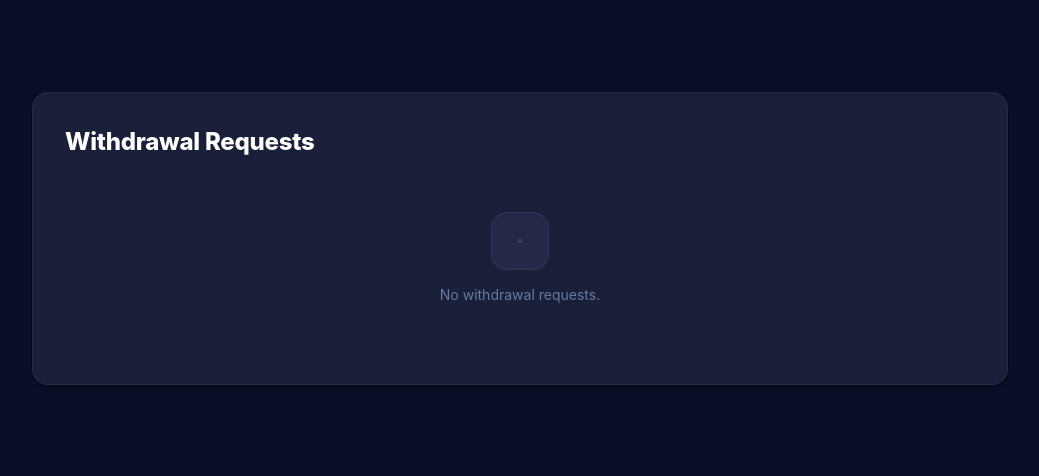
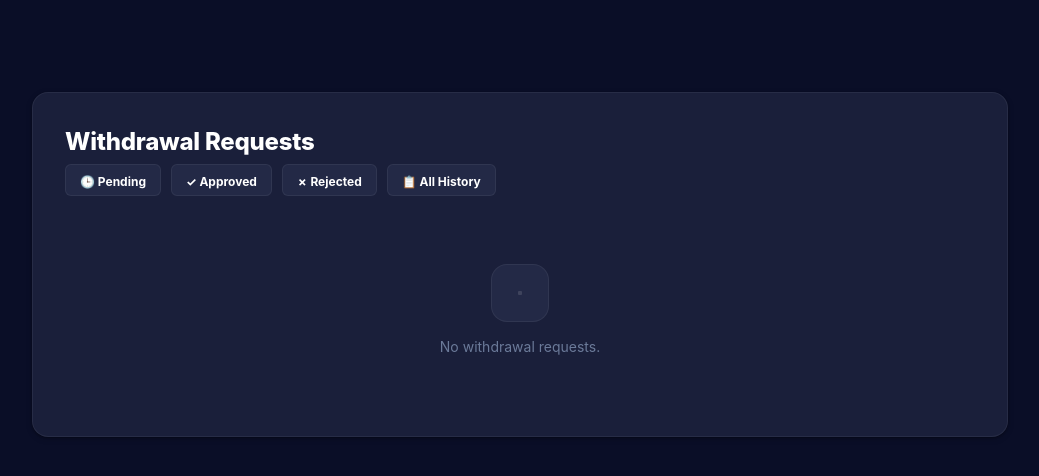
Before and after one commit to Flowboyz/lottery, a Python web app: template templates/admin/withdrawals.html in a window 1280 px wide. Shown: the top 476 px of the page, without its empty margins (240-1279 px from the left). Run offline with Jinja, Linux system fonts and the light colour scheme; the template is opened without the code that fills it, so the values that code supplies are empty; some libraries are stand-ins or nearby versions.

Commit message:
Add withdrawal history filters (Pending, Approved, Rejected, All) to admin withdrawals view

```diff
--- a/templates/admin/withdrawals.html
+++ b/templates/admin/withdrawals.html
@@ -4,6 +4,13 @@
 <div class="content page-content">
     <div class="page-card">
         <h2 class="page-heading">Withdrawal Requests</h2>
+
+        <div class="tab-filters" style="display:flex; flex-wrap:wrap; gap:10px; margin-bottom:20px;">
+            <a href="{{ url_for('admin.withdrawals', status='pending') }}" class="small-btn" style="background:{% if status_filter == 'pending' %}var(--accent-primary){% else %}var(--bg-elevated, #242526){% endif %}; color:{% if status_filter == 'pending' %}#042b22{% else %}var(--text-primary){% endif %}; text-decoration:none; font-weight:bold; border:1px solid var(--border-subtle); padding: 8px 14px; border-radius: 6px;">🕒 Pending</a>
+            <a href="{{ url_for('admin.withdrawals', status='approved') }}" class="small-btn" style="background:{% if status_filter == 'approved' %}#00b894{% else %}var(--bg-elevated, #242526){% endif %}; color:{% if status_filter == 'approved' %}#fff{% else %}var(--text-primary){% endif %}; text-decoration:none; font-weight:bold; border:1px solid var(--border-subtle); padding: 8px 14px; border-radius: 6px;">✓ Approved</a>
+            <a href="{{ url_for('admin.withdrawals', status='rejected') }}" class="small-btn" style="background:{% if status_filter == 'rejected' %}#ff4d4d{% else %}var(--bg-elevated, #242526){% endif %}; color:{% if status_filter == 'rejected' %}#fff{% else %}var(--text-primary){% endif %}; text-decoration:none; font-weight:bold; border:1px solid var(--border-subtle); padding: 8px 14px; border-radius: 6px;">✗ Rejected</a>
+            <a href="{{ url_for('admin.withdrawals', status='all') }}" class="small-btn" style="background:{% if status_filter == 'all' %}var(--accent-primary){% else %}var(--bg-elevated, #242526){% endif %}; color:{% if status_filter == 'all' %}#042b22{% else %}var(--text-primary){% endif %}; text-decoration:none; font-weight:bold; border:1px solid var(--border-subtle); padding: 8px 14px; border-radius: 6px;">📋 All History</a>
+        </div>
 
         {% if withdrawals.items %}
         <div class="table-wrap">
@@ -53,11 +60,11 @@
         {% if withdrawals.pages > 1 %}
         <div class="pagination">
             {% if withdrawals.has_prev %}
-            <a href="{{ url_for('admin.withdrawals', page=withdrawals.prev_num) }}" class="page-link">← Prev</a>
+            <a href="{{ url_for('admin.withdrawals', status=status_filter, page=withdrawals.prev_num) }}" class="page-link">← Prev</a>
             {% endif %}
             <span class="page-info">Page {{ withdrawals.page }} of {{ withdrawals.pages }}</span>
             {% if withdrawals.has_next %}
-            <a href="{{ url_for('admin.withdrawals', page=withdrawals.next_num) }}" class="page-link">Next →</a>
+            <a href="{{ url_for('admin.withdrawals', status=status_filter, page=withdrawals.next_num) }}" class="page-link">Next →</a>
             {% endif %}
         </div>
         {% endif %}
```
